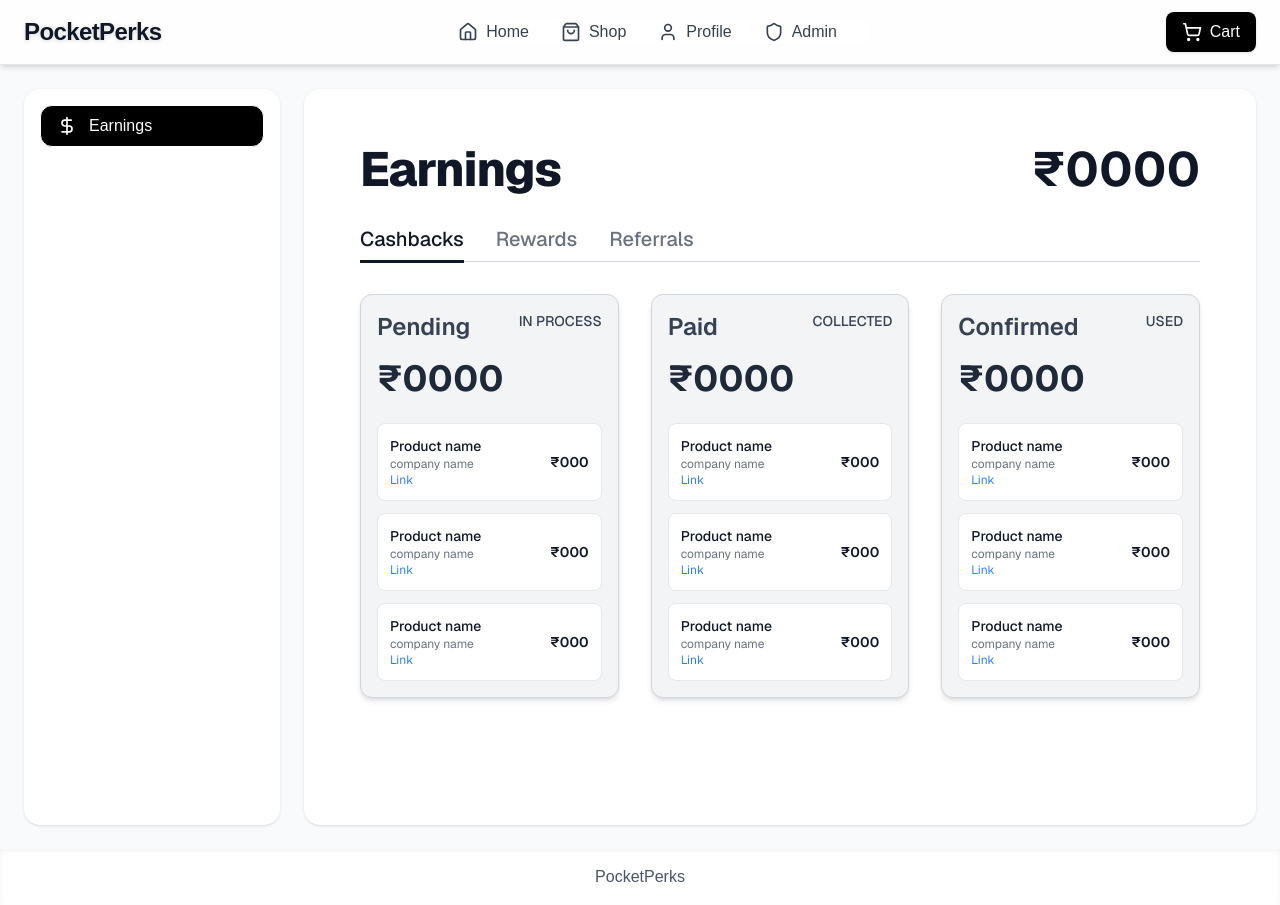
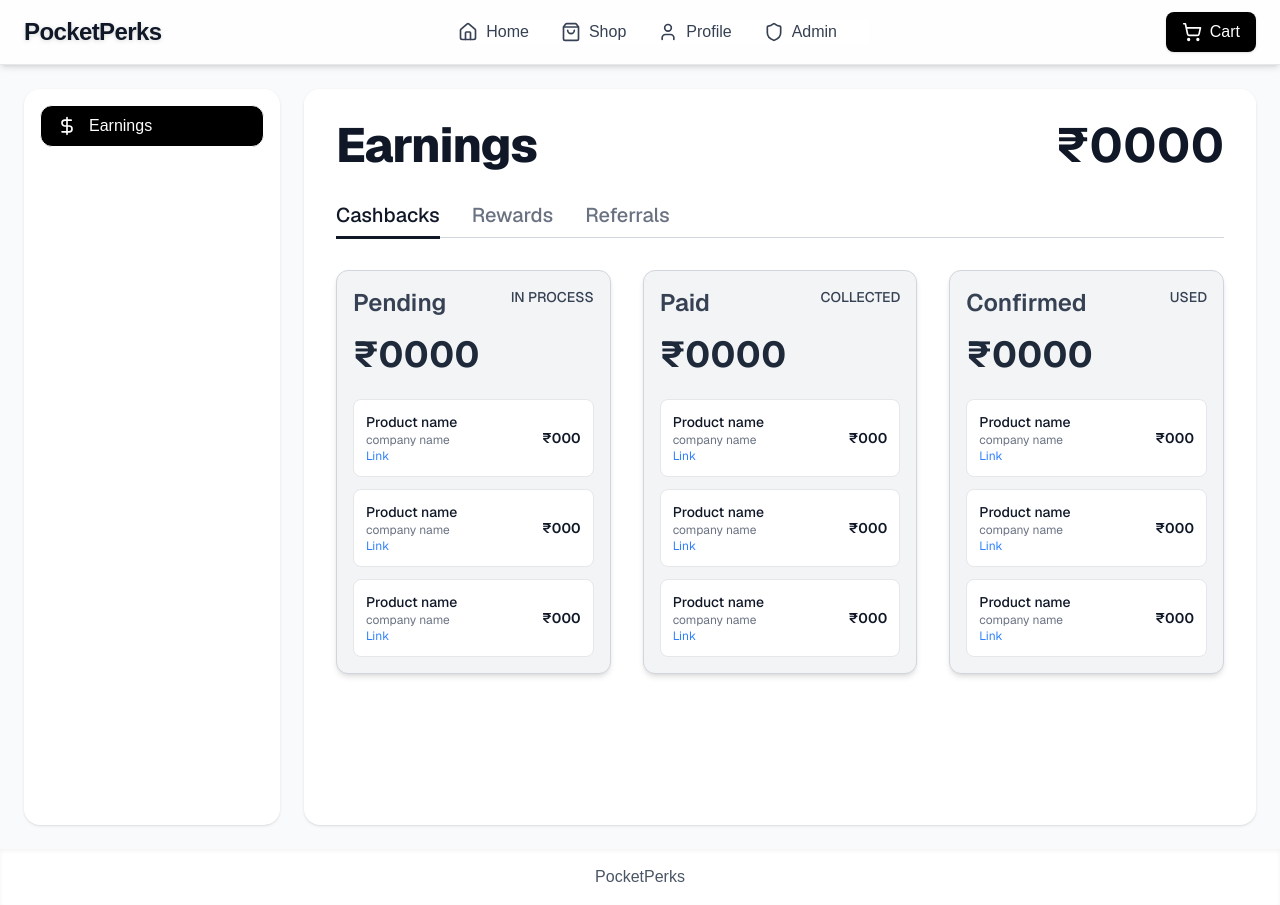
Before and after one commit to PocketPerks/Pocketperks_frontend, a Next.js app: page /profile in a window 1280 px wide. Built offline with nearby package versions, Linux system fonts and the light colour scheme.

Commit message:
Div update

```diff
--- a/src/app/admin/page.tsx
+++ b/src/app/admin/page.tsx
@@ -41,7 +41,7 @@ export default function AdminPage() {
         </aside>
 
         {/* Content */}
-        <section className="flex-1 bg-white rounded-2xl shadow p-6 h-[calc(100vh-4rem)] flex flex-col">
+        <section className="flex-1 bg-white rounded-2xl shadow">
           {activeTab === "Settings" && <Settings />}
           {activeTab === "Company" && <Company />}
           {/* {activeTab === "Users" && <Users />} */}
--- a/src/app/profile/page.tsx
+++ b/src/app/profile/page.tsx
@@ -41,7 +41,7 @@ export default function ProfilePage() {
         </aside>
 
         {/* Content */}
-        <section className="flex-1 bg-white rounded-2xl shadow p-6 overflow-y-auto h-[calc(100vh-4rem)]">
+        <section className="flex-1 bg-white rounded-2xl shadow overflow-y-auto ">
           {activeTab === "Earnings" && <Earnings />}
           {activeTab === "Settings" && <Settings />}
           {activeTab === "Company" && <Company />}
--- a/src/components/admin/Chat.tsx
+++ b/src/components/admin/Chat.tsx
@@ -136,7 +136,7 @@ export default function ChatPage() {
     <div className="flex flex-col md:flex-row h-[80vh] md:h-[calc(100vh-6rem)] font-sans bg-gray-50 rounded-2xl shadow overflow-hidden">
       {/* ContactArea */}
       <aside className="w-full md:w-1/4 min-w-[250px] border-r border-gray-200 bg-white flex flex-col">
-        <h1 className="text-2xl md:text-3xl font-bold px-4 pt-4 pb-2">Chat</h1>
+        <h1 className="text-2xl md:text-3xl font-bold px-4 pt-4 pb-2 text-black">Chat</h1>
 
         {/*tabs*/}
         <nav className="flex gap-6 border-b border-gray-200 px-4 bg-white sticky top-0 z-10">
```
